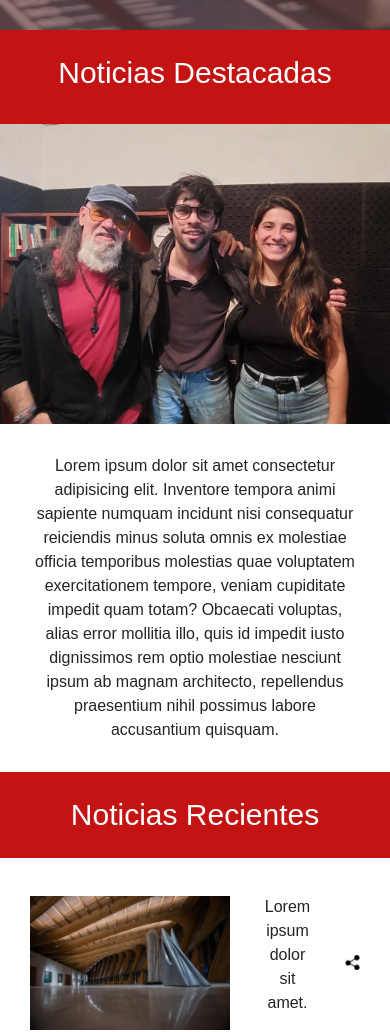
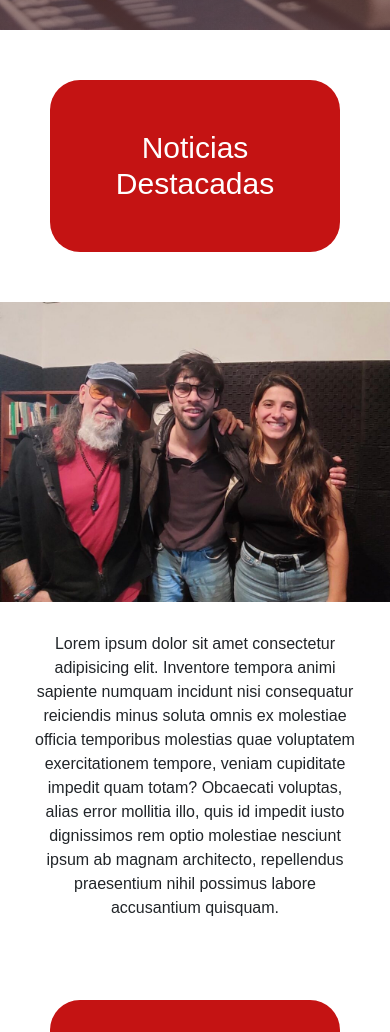
Before and after one commit to patimedi/RadioCanelones, a plain HTML site: page index.html in a window 390 px wide. Shown: the part 820-1852 px from the top of the page. Drawn offline with Linux system fonts and the light colour scheme.

Commit message:
modiciacion de h2 de las dos section

```diff
--- a/css/estilos.css
+++ b/css/estilos.css
@@ -82,23 +82,24 @@
     font-size: 45px;
 }
 
-.destacada {
-    background-color: rgb(196, 19, 19);
-    text-align: center;
-}
-
 .destacada div {
     display: flex;
     background-color: white;
+    margin: 0px;
 }
 
-.destacada h2 {
+.destacada div h2 {
     color: rgb(255, 255, 255);
     text-align: center;
     font-size: 30px;
     background-color: rgb(196, 19, 19);
     padding: 25px;
-    border-radius: 15px;
+    padding-left: 100px;
+    padding-right: 100px;
+    text-align: center;
+    border-radius: 30px;
+    margin-top: 10px;
+    margin-left: 500px;
 }
 
 .destacada div p {
@@ -116,12 +117,18 @@
     text-align: center;
 }
 
-.noticias h2 {
+.noticias div h2 {
     color: rgb(255, 255, 255);
     text-align: center;
     font-size: 30px;
     background-color: rgb(196, 19, 19);
     padding: 25px;
+    padding-left: 100px;
+    padding-right: 100px;
+    text-align: center;
+    border-radius: 30px;
+    margin-top: 10px;
+    margin-left: 100px;
 }
 
 .noticias>div {
@@ -225,6 +232,7 @@
         flex-direction: column;
         justify-content: center;
     }
+
     .hero div img {
         width: 100%;
     }
@@ -244,12 +252,34 @@
     }
 }
 
+@media screen and (max-width: 1005px) {
+    .destacada div h2 {
+        padding: 50px;
+        margin: 50px;
+        flex-direction: column;
+        justify-content: center;
+        text-align: center;
+    }
+
+}
+
 @media screen and (max-width: 1150px) {
     .noticias div {
         width: 100%;
         justify-content: center;
         text-align: center;
     }
+}
+
+@media screen and (max-width: 1005px) {
+    .noticias div h2 {
+        padding: 50px;
+        margin: 50px;
+        flex-direction: column;
+        justify-content: center;
+        text-align: center;
+    }
+
 }
 
 @media screen and (max-width: 705px) {
--- a/index.html
+++ b/index.html
@@ -56,7 +56,9 @@
                 </div>
             </section>
             <section class="destacada">
-                <h2>Noticias Destacadas </h2>
+                <div>
+                    <h2>Noticias Destacadas </h2>
+                </div>
                 <div>
                     <img src="./imagenes/La Tabare.jpg" alt="banda la tabaré en vivo en estudio">
                     <p>Lorem ipsum dolor sit amet consectetur adipisicing elit. Inventore tempora animi sapiente numquam
@@ -71,7 +73,7 @@
                 </div>
             </section>
             <section class="noticias">
-                <h2>Noticias Recientes</h2>
+               <div> <h2>Noticias Recientes</h2></div>
                 <div>
                     <div class="transition">
                         <img src="imagenes/Museo.jpg" width="200" alt="museo">
```
